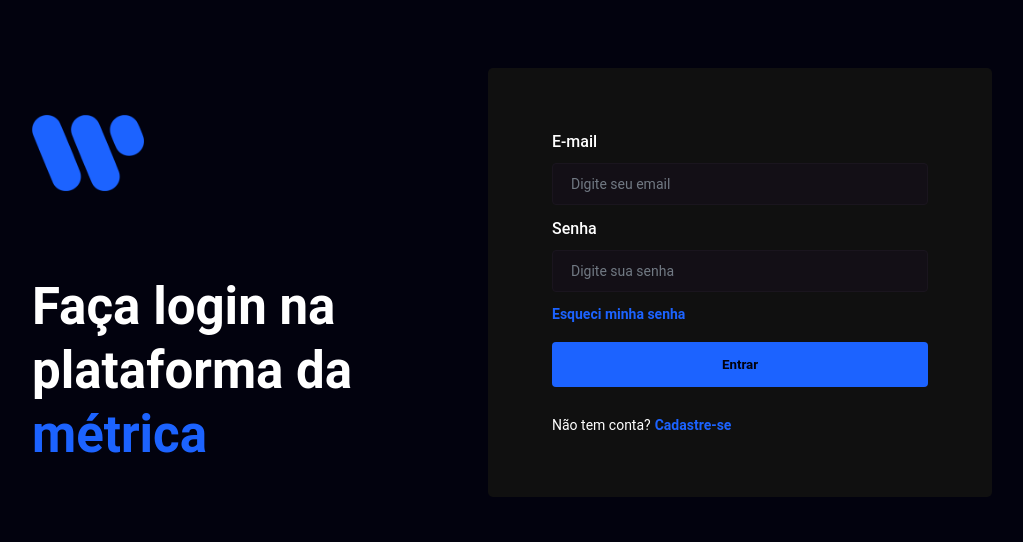
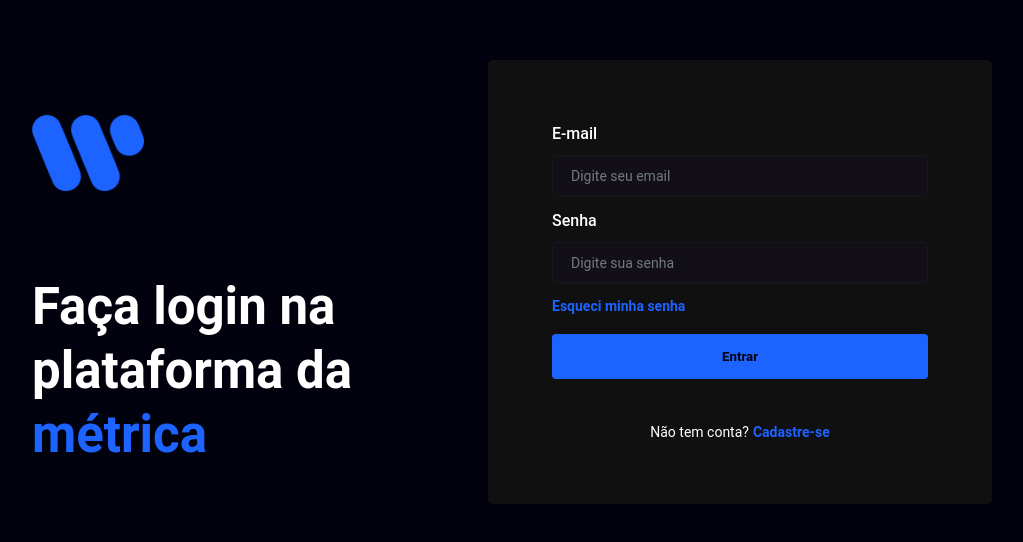
Before and after one commit to euviniciuss/metrica, a React (Vite) app: page / in a window 1280 px wide. Shown: the part 118-660 px from the top of the page, without its empty margins (128-1151 px from the left). Built offline with nearby package versions, Linux system fonts and the light colour scheme.

Commit message:
feat: componentizando input

```diff
--- /dev/null
+++ b/src/components/shared/button/index.tsx
@@ -0,0 +1,13 @@
+import { ButtonHTMLAttributes } from 'react'
+
+import './styles.css'
+
+type Props = ButtonHTMLAttributes<HTMLButtonElement> & {
+  title: string
+}
+
+export function Button(props: Props) {
+  return(
+    <button className="action-button">{props.title}</button>
+  )
+}
--- /dev/null
+++ b/src/components/shared/button/styles.css
@@ -0,0 +1,15 @@
+.action-button {
+  width: 100%;
+  background: var(--primary);
+  color: var(--background);
+  font-weight: 600;
+
+  padding: 1.5rem 1.8rem;
+  border-radius: 4px;
+  margin-top: 2rem;
+  transition: filter 0.2s;
+}
+
+.action-button:hover {
+  filter: brightness(0.8);
+}
--- a/src/pages/login/index.tsx
+++ b/src/pages/login/index.tsx
@@ -1,4 +1,5 @@
 import { Input } from '../../components/shared/input'
+import { Button } from '../../components/shared/button'
 
 import Logo from '../../assets/logo_metrica.svg'
 
@@ -36,7 +37,7 @@ export function Login() {
 
             <a className="forgot-password" href="./">Esqueci minha senha</a>
 
-            <button className="login-button">Entrar</button>
+            <Button title="Entrar" />
 
             <span className="register-link">
               Não tem conta? <a href="./">Cadastre-se</a>
--- a/src/pages/login/styles.css
+++ b/src/pages/login/styles.css
@@ -67,30 +67,14 @@
   color: var(--primary);
 }
 
-.login-button {
-  width: 100%;
-  background: var(--primary);
-  color: var(--background);
-  font-weight: 600;
-
-  padding: 1.5rem 1.8rem;
-  border-radius: 4px;
-  margin-top: 2rem;
-  transition: filter 0.2s;
-}
-
-.login-button:hover {
-  filter: brightness(0.8);
-}
-
 .register-link {
   width: 100%;
 
   display: flex;
-  flex-direction: center;
+  justify-content: center;
   align-items: center;
   gap: 4px;
-  margin-top: 3rem;
+  margin-top: 4.5rem;
 
   color: var(--white);
   font-size: 1.4rem;
```
